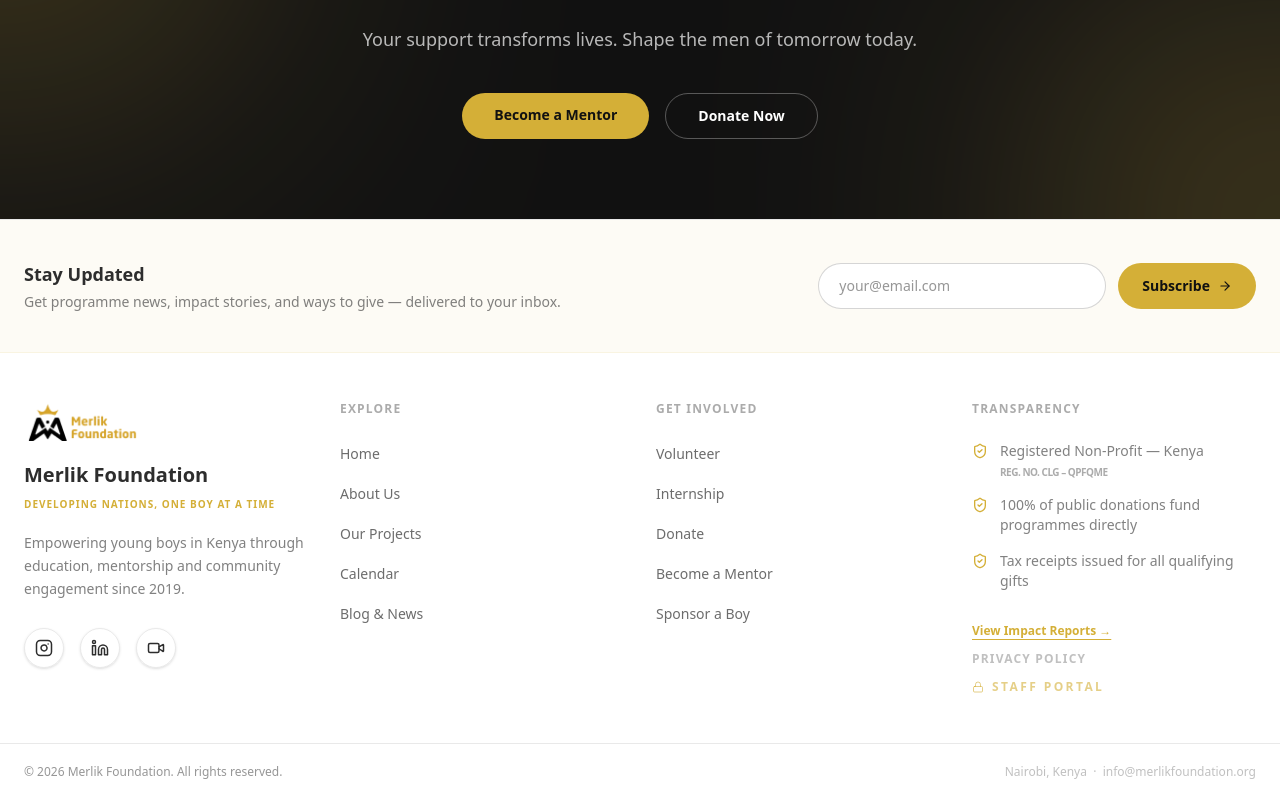
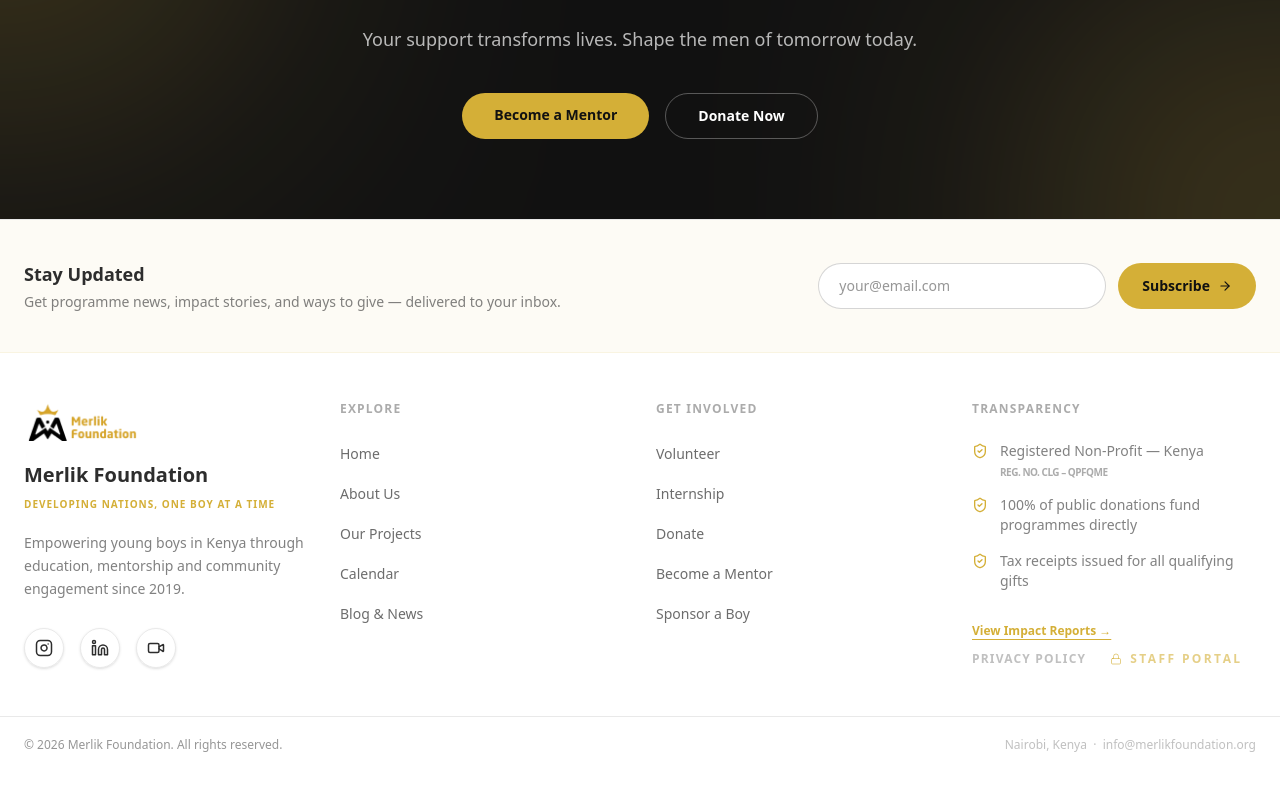
Before and after one commit to foundationmerlik/webapp, a Next.js app: page / in a window 1280 px wide. Shown: the part 3928-4728 px from the top of the page. After the commit the page ends 4701 px from the top, so only its background shows below. Built offline with nearby package versions, Linux system fonts and the light colour scheme; a web font is replaced by a local one.

Commit message:
UI: Realigned Staff Portal link horizontally in footer

```diff
--- a/src/components/Footer.tsx
+++ b/src/components/Footer.tsx
@@ -185,7 +185,7 @@
                             >
                                 View Impact Reports →
                             </button>
-                            <div className="flex flex-col gap-3">
+                            <div className="flex flex-row items-center gap-6">
                                 <Link href="/contact" className="text-xs text-foreground/30 hover:text-foreground/60 transition-colors uppercase tracking-widest font-bold">
                                     Privacy Policy
                                 </Link>
```
